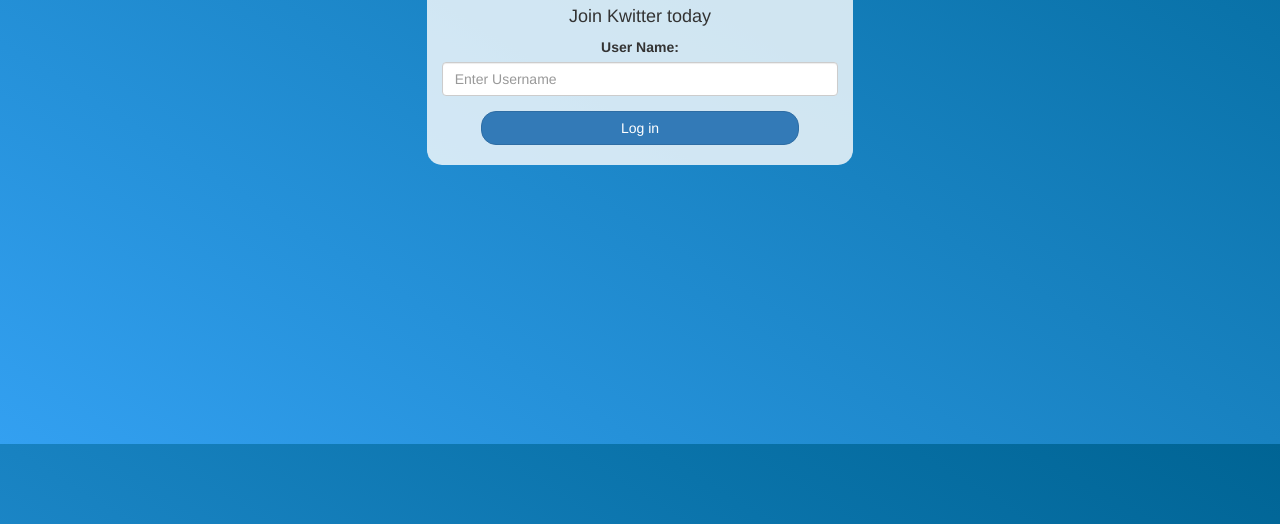
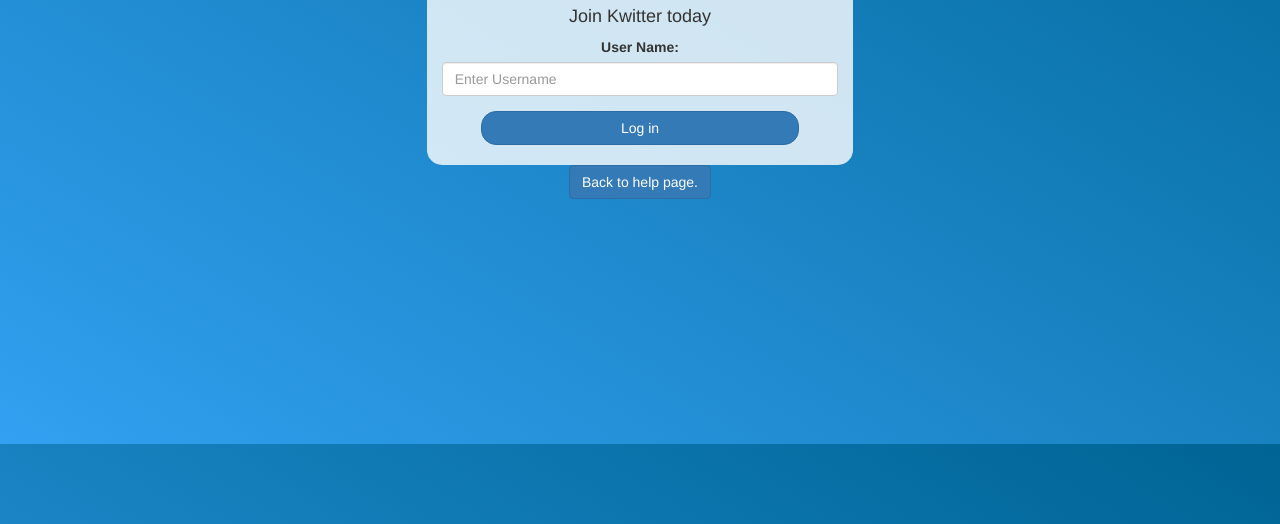
Before and after one commit to SandhyaS14/Kwitter, a plain HTML site: page index.html in a window 1280 px wide. Shown: the part 356-880 px from the top of the page. Drawn offline with nearby package versions, Linux system fonts and the light colour scheme; a web font is replaced by a local one.

Commit message:
Add files via upload

```diff
--- a/index.html
+++ b/index.html
@@ -29,6 +29,7 @@
 		<button id="login_button" class="btn btn-primary" onclick="adduser()">Log in</button>
 		<br><br>
 	</div>
+	<a href="https://sandhyas14.github.io/Fake-Constellations/Help.html">	<button class="btn btn-primary">Back to help page.</button></a>
 </center>
 </body>
 </html>
```
